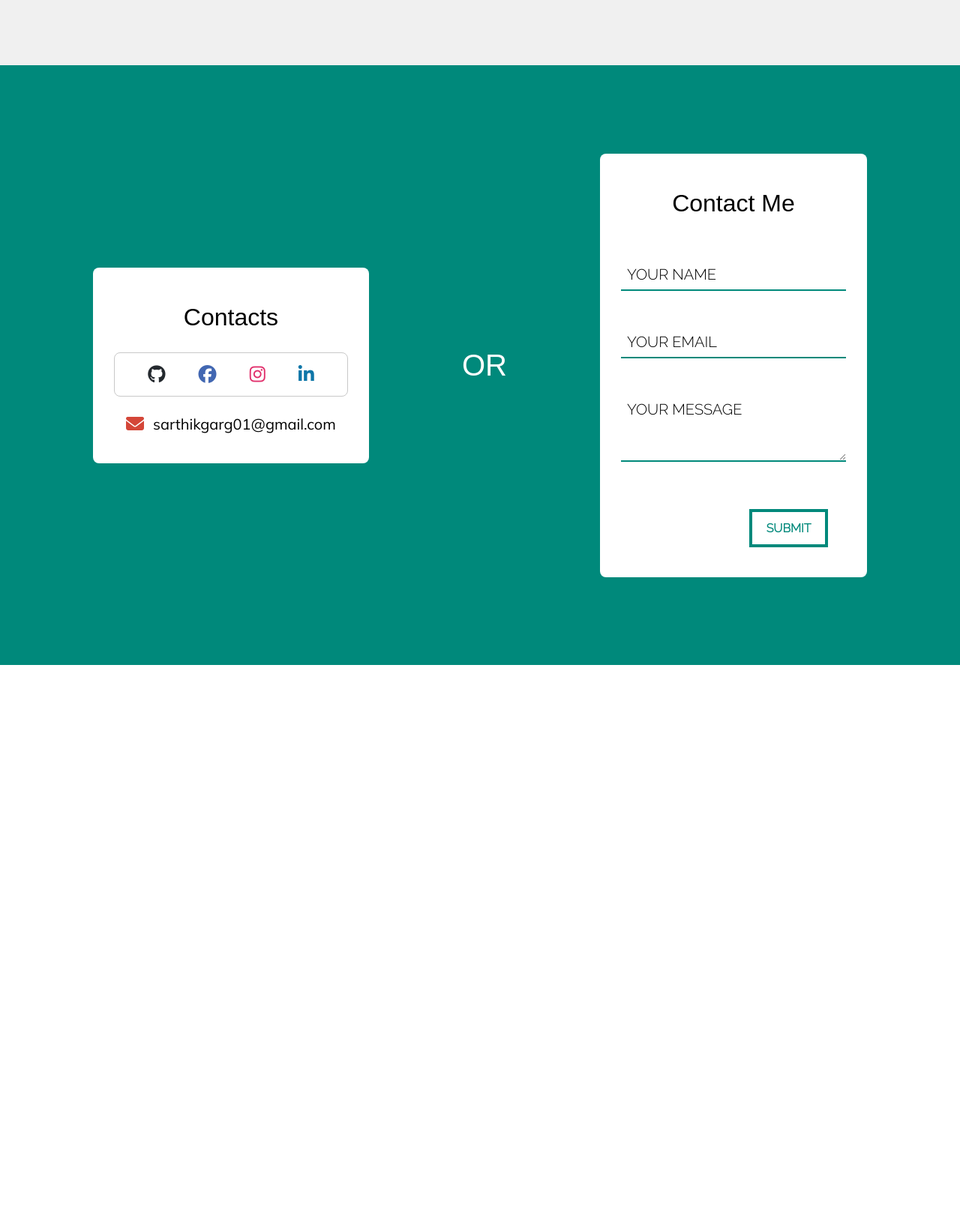
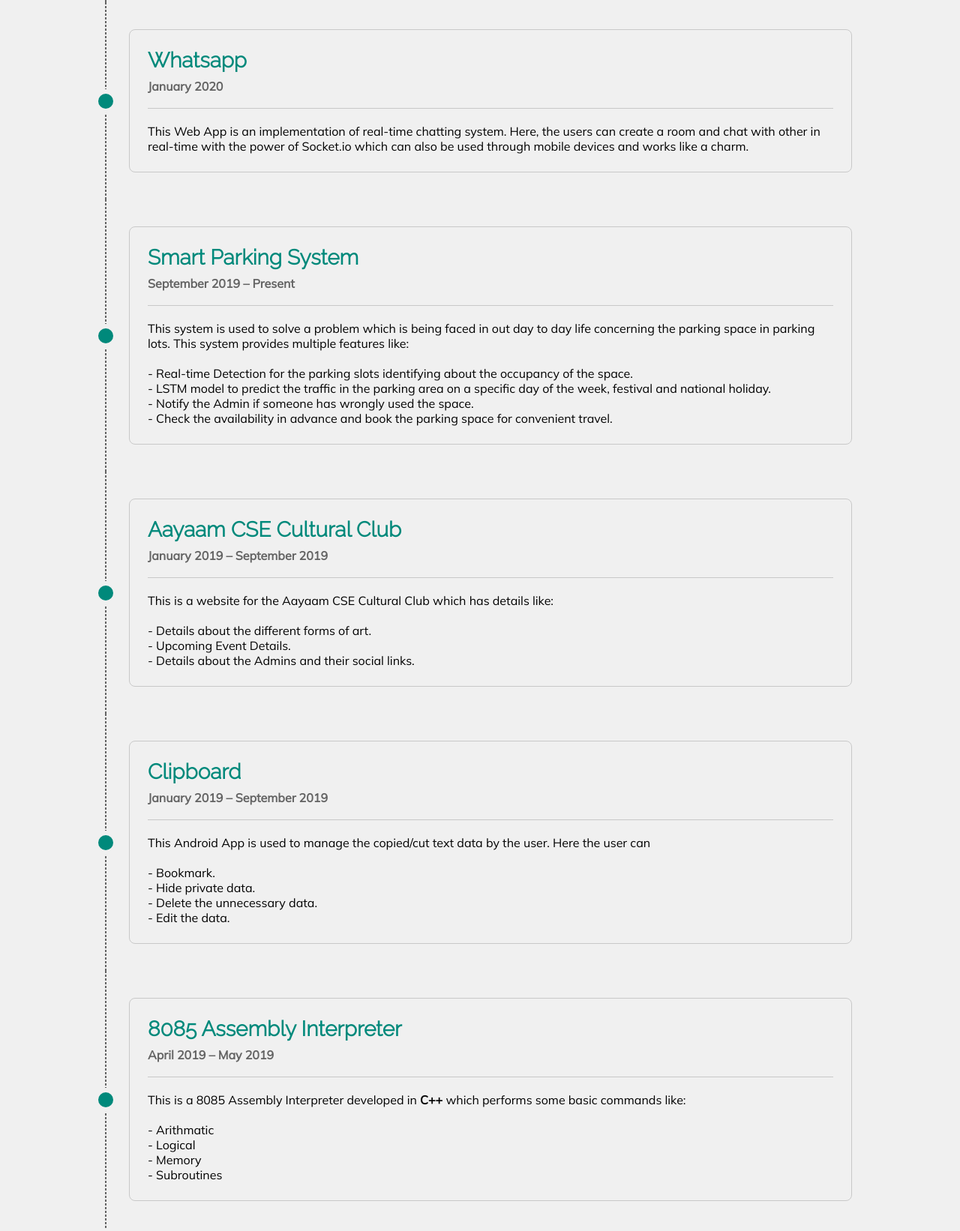
Before and after one commit to mrbing47/mrbing47.github.io, a plain HTML site: page index.html in a window 1280 px wide. Shown: the part 3500-5142 px from the top of the page at 75% size. Before the commit the page ends 4387 px from the top, so only its background shows below. Drawn offline with Linux system fonts and the light colour scheme; a web font is replaced by a local one.

Commit message:
Completed the Portfolio

```diff
--- a/css/contact.css
+++ b/css/contact.css
@@ -51,7 +51,6 @@
 	color: black;
 	font-family: "Mulish", sans-serif;
 	font-size: 20px;
-
 	display: flex;
 	justify-content: space-evenly;
 	align-items: center;
@@ -60,7 +59,7 @@
 
 #or {
 	color: white;
-	font-size: 40px;
+	font-size: 48px;
 	font-family: "Montserrat Subrayada", sans-serif;
 }
 
--- a/css/projects.css
+++ b/css/projects.css
@@ -48,23 +48,33 @@
 
 #project-container {
 	width: 80%;
-	margin-bottom: 140px;
+	margin: 40px 0px 140px;
 }
 
 .project-card {
+	width: 100%;
 	display: flex;
 	justify-content: center;
 	align-items: center;
+	transition: all ease-in-out 300ms;
+	transform: translateY(200px);
+	visibility: hidden;
+	opacity: 0;
+}
+
+.project-card-visible {
+	transform: translateY(0px);
+	visibility: visible;
+	opacity: 1;
 }
 
 .project-card-left {
-	width: 20px;
-	height: 1px;
-	background-color: aqua;
+	width: 28px;
 }
 
 .project-card-right {
-	padding: 28px 16px;
+	flex: 1;
+	padding: 36px 16px;
 	position: relative;
 }
 
@@ -74,7 +84,7 @@
 	height: 100%;
 	border: 1.25px dashed rgb(100, 100, 100);
 	top: 0px;
-	left: -8px;
+	left: -16px;
 }
 
 .project-card-right::after {
@@ -83,11 +93,11 @@
 	height: 32px;
 	width: 32px;
 	border-radius: 50%;
-	border: 4px solid rgb(240, 240, 240);
+	border: 6px solid rgb(240, 240, 240);
 	background-color: var(--teal-dark);
 	top: 0px;
 	bottom: 0px;
-	left: -23px;
+	left: -31px;
 	margin: auto;
 }
 
@@ -129,6 +139,8 @@
 .project-duration {
 	margin: 8px 0px 40px;
 	position: relative;
+	font-weight: 600;
+	color: rgb(100, 100, 100);
 }
 
 .project-duration::after {
--- a/index.html
+++ b/index.html
@@ -193,14 +193,12 @@
 
 			<div id="project-container">
 				<div class="project-card">
-					<div class="project-card-left">
-						<div class="line"></div>
-						<div class="dot"></div>
-						<div class="line"></div>
-					</div>
+					<div class="project-card-left"></div>
 					<div class="project-card-right">
 						<div class="project-content-container">
-							<a href="" target="_black" class="project-name">Stream Video</a>
+							<a href="https://github.com/mrbing47/Stream-Video" target="_black" class="project-name"
+								>Stream Video</a
+							>
 							<div class="project-duration">March 2020 - Present</div>
 							<div class="project-description">
 								This server is useful in this hard time of quarantine period. Using this server, stream all
@@ -216,6 +214,99 @@
 								default).
 								<br />
 								- Real-time messaging in the Room so everyone can share their thoughts.
+							</div>
+						</div>
+					</div>
+				</div>
+				<div class="project-card">
+					<div class="project-card-left"></div>
+					<div class="project-card-right">
+						<div class="project-content-container">
+							<a href="https://github.com/mrbing47/My-Whatsapp" target="_black" class="project-name"
+								>Whatsapp</a
+							>
+							<div class="project-duration">January 2020</div>
+							<div class="project-description">
+								This Web App is an implementation of real-time chatting system. Here, the users can create a
+								room and chat with other in real-time with the power of Socket.io which can also be used
+								through mobile devices and works like a charm.
+							</div>
+						</div>
+					</div>
+				</div>
+				<div class="project-card">
+					<div class="project-card-left"></div>
+					<div class="project-card-right">
+						<div class="project-content-container">
+							<a href="javascript:void(0)" target="_black" class="project-name">Smart Parking System</a>
+							<div class="project-duration">September 2019 – Present</div>
+							<div class="project-description">
+								This system is used to solve a problem which is being faced in out day to day life
+								concerning the parking space in parking lots. This system provides multiple features like:
+
+								<br /><br />
+								- Real-time Detection for the parking slots identifying about the occupancy of the space.
+								<br />
+								- LSTM model to predict the traffic in the parking area on a specific day of the week,
+								festival and national holiday. <br />
+								- Notify the Admin if someone has wrongly used the space. <br />
+								- Check the availability in advance and book the parking space for convenient travel.
+							</div>
+						</div>
+					</div>
+				</div>
+				<div class="project-card">
+					<div class="project-card-left"></div>
+					<div class="project-card-right">
+						<div class="project-content-container">
+							<a href="https://github.com/mrbing47/Aayam-Actual" target="_black" class="project-name"
+								>Aayaam CSE Cultural Club</a
+							>
+							<div class="project-duration">January 2019 – September 2019</div>
+							<div class="project-description">
+								This is a website for the Aayaam CSE Cultural Club which has details like:
+								<br /><br />
+								- Details about the different forms of art. <br />
+								- Upcoming Event Details. <br />
+								- Details about the Admins and their social links. <br />
+							</div>
+						</div>
+					</div>
+				</div>
+				<div class="project-card">
+					<div class="project-card-left"></div>
+					<div class="project-card-right">
+						<div class="project-content-container">
+							<a href="https://github.com/mrbing47/Clipboard" target="_black" class="project-name"
+								>Clipboard</a
+							>
+							<div class="project-duration">January 2019 – September 2019</div>
+							<div class="project-description">
+								This Android App is used to manage the copied/cut text data by the user. Here the user can
+								<br /><br />
+								- Bookmark. <br />
+								- Hide private data. <br />
+								- Delete the unnecessary data. <br />
+								- Edit the data.
+							</div>
+						</div>
+					</div>
+				</div>
+				<div class="project-card">
+					<div class="project-card-left"></div>
+					<div class="project-card-right">
+						<div class="project-content-container">
+							<a href="https://github.com/mrbing47/Assembly-Interpreter" target="_black" class="project-name"
+								>8085 Assembly Interpreter</a
+							>
+							<div class="project-duration">April 2019 – May 2019</div>
+							<div class="project-description">
+								This is a 8085 Assembly Interpreter developed in <b>C++</b> which performs some basic
+								commands like: <br /><br />
+								- Arithmatic <br />
+								- Logical <br />
+								- Memory <br />
+								- Subroutines
 							</div>
 						</div>
 					</div>
--- a/js/script.js
+++ b/js/script.js
@@ -52,3 +52,21 @@ const skillObserver = new IntersectionObserver(
 for (const skill of skills) {
 	skillObserver.observe(skill);
 }
+
+const projects = document.getElementsByClassName("project-card");
+const projectObserver = new IntersectionObserver(
+	(entries, observer) => {
+		entries.forEach((entry) => {
+			if (entry.isIntersecting) {
+				entry.target.classList.add("project-card-visible");
+			}
+		});
+	},
+	{
+		threshold: 0.1,
+	}
+);
+
+for (const project of projects) {
+	projectObserver.observe(project);
+}
```
